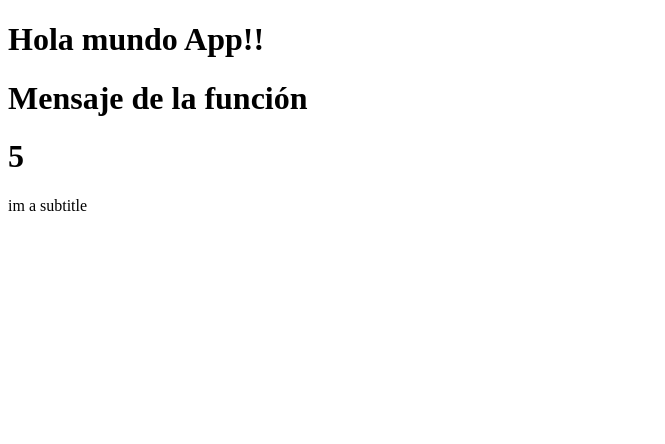
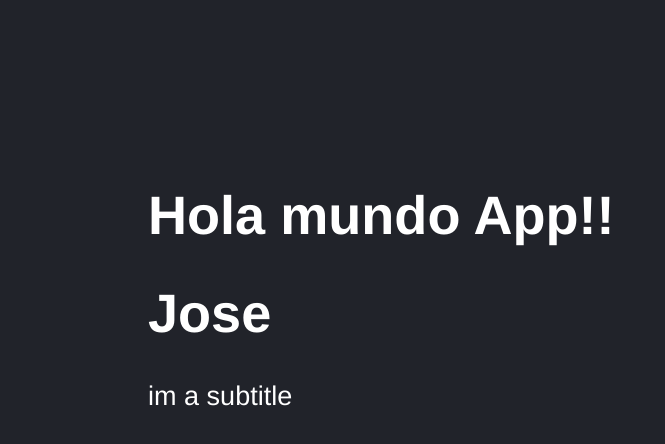
Before and after one commit to jopatino/03-counter-app-vite, a React (Vite) app: page / in a window 1280 px wide. Shown: the top 444 px of the page, without its empty margins (0-665 px from the left). Built offline with nearby package versions, Linux system fonts and the light colour scheme.

Commit message:
Adding styles

```diff
--- a/src/FirstApp.jsx
+++ b/src/FirstApp.jsx
@@ -47,8 +47,9 @@
         <>
             {/*<code>{ JSON.stringify(newMessage) }</code>*/}
             {/*<h1>{ JSON.stringify(newMessage) }</h1>*/}
-            <h1>{ getMessage() }</h1>
-            <h1>{ getResult(2, 3) }</h1>
+            {/*<h1>{ getMessage() }</h1>*/}
+            {/*<h1>{ getResult(2, 3) }</h1>*/}
+            <h1>Jose</h1>
             <p>im a subtitle</p>
         </>
     )
--- a/src/main.jsx
+++ b/src/main.jsx
@@ -2,6 +2,7 @@
 import ReactDOM from 'react-dom/client';
 import { HelloWorldApp } from "./HelloWorldApp.jsx";
 import {FirstApp} from "./FirstApp.jsx";
+import './styles.css';
 
 ReactDOM.createRoot( document.getElementById('root') ).render(
     <React.StrictMode>
--- /dev/null
+++ b/src/styles.css
@@ -0,0 +1,7 @@
+html, body {
+    background-color: #21232A;
+    color: white;
+    font-family: Helvetica, Arial, sans-serif;
+    font-size: 1.3rem;
+    padding: 70px;
+}
```
